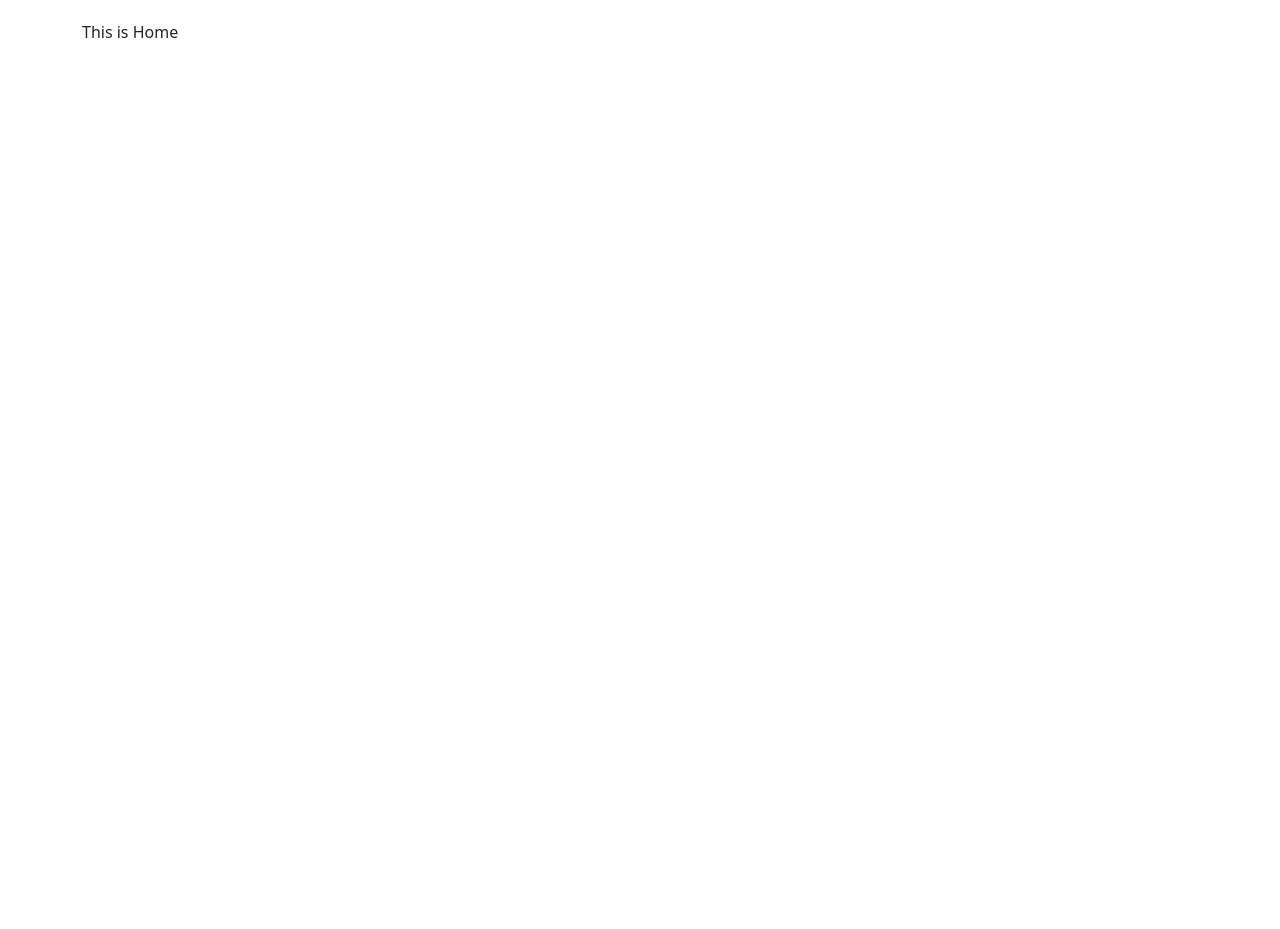
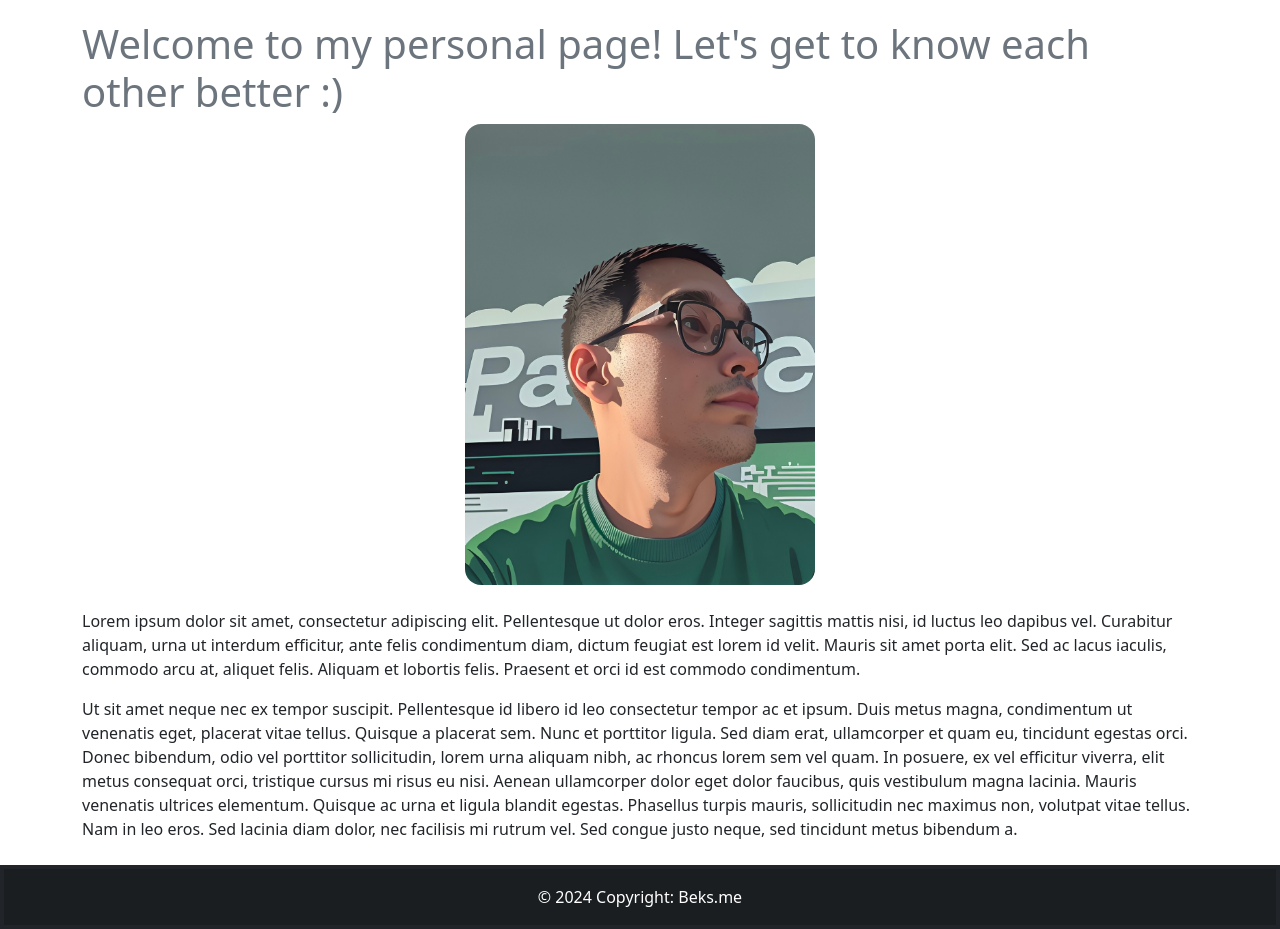
Before and after one commit to b-chomoev/hw-62, a React (Vite) app: page / in a window 1280 px wide. Shown: the part 80-1009 px from the top of the page. Before the commit the page ends 800 px from the top, so only its background shows below. Built offline with nearby package versions, Linux system fonts and the light colour scheme.

Commit message:
Footer is done and Added image to the Home page.

```diff
--- a/src/App.tsx
+++ b/src/App.tsx
@@ -3,6 +3,7 @@ import { Route, Routes } from 'react-router-dom';
 import Home from './containers/Home/Home.tsx';
 import AboutUs from './containers/AboutUs/AboutUs.tsx';
 import Contacts from './containers/Contacts/Contacts.tsx';
+import Footer from './components/Footer/Footer.tsx';
 
 const App = () => {
   return (
@@ -18,6 +19,9 @@ const App = () => {
           <Route path={'*'} element={<h1>Not Found!</h1>}></Route>
         </Routes>
       </main>
+      <footer>
+        <Footer />
+      </footer>
     </>
   );
 };
--- /dev/null
+++ b/src/components/Footer/Footer.tsx
@@ -0,0 +1,15 @@
+
+const Footer = () => {
+  return (
+    <>
+      <footer className="bg-dark text-center text-lg-start text-white mt-4 p-1">
+        <div className="text-center p-3" style={{backgroundColor: 'rgba(0, 0, 0, 0.2)'}}>
+          © 2024 Copyright:
+          <a className="text-white text-decoration-none" href="https://github.com/b-chomoev/hw-62.git"> Beks.me</a>
+        </div>
+      </footer>
+    </>
+  );
+};
+
+export default Footer;
--- a/src/containers/Home/Home.tsx
+++ b/src/containers/Home/Home.tsx
@@ -1,8 +1,26 @@
+import Beks from '../../assets/IMG_7957.png';
 
 const Home = () => {
   return (
     <div>
-      This is Home
+      <h1 className="text-secondary">Welcome to my personal page! Let's get to know each other better :)</h1>
+      <div className="text-center">
+        <img src={Beks} className="img-fluid rounded-4" alt="Beks photo" style={{width: 350}}/>
+      </div>
+      <div className="mt-4">
+        <p>Lorem ipsum dolor sit amet, consectetur adipiscing elit. Pellentesque ut dolor eros. Integer sagittis mattis
+          nisi, id luctus leo dapibus vel. Curabitur aliquam, urna ut interdum efficitur, ante felis condimentum diam,
+          dictum feugiat est lorem id velit. Mauris sit amet porta elit. Sed ac lacus iaculis, commodo arcu at, aliquet
+          felis. Aliquam et lobortis felis. Praesent et orci id est commodo condimentum.</p>
+        <p>Ut sit amet neque nec ex tempor suscipit. Pellentesque id libero id leo consectetur tempor ac et ipsum. Duis
+          metus magna, condimentum ut venenatis eget, placerat vitae tellus. Quisque a placerat sem. Nunc et porttitor
+          ligula. Sed diam erat, ullamcorper et quam eu, tincidunt egestas orci. Donec bibendum, odio vel porttitor
+          sollicitudin, lorem urna aliquam nibh, ac rhoncus lorem sem vel quam. In posuere, ex vel efficitur viverra,
+          elit metus consequat orci, tristique cursus mi risus eu nisi. Aenean ullamcorper dolor eget dolor faucibus,
+          quis vestibulum magna lacinia. Mauris venenatis ultrices elementum. Quisque ac urna et ligula blandit egestas.
+          Phasellus turpis mauris, sollicitudin nec maximus non, volutpat vitae tellus. Nam in leo eros. Sed lacinia
+          diam dolor, nec facilisis mi rutrum vel. Sed congue justo neque, sed tincidunt metus bibendum a.</p>
+      </div>
     </div>
   );
 };
```
Also changed, not shown: src/assets/IMG_7957.png (added).
